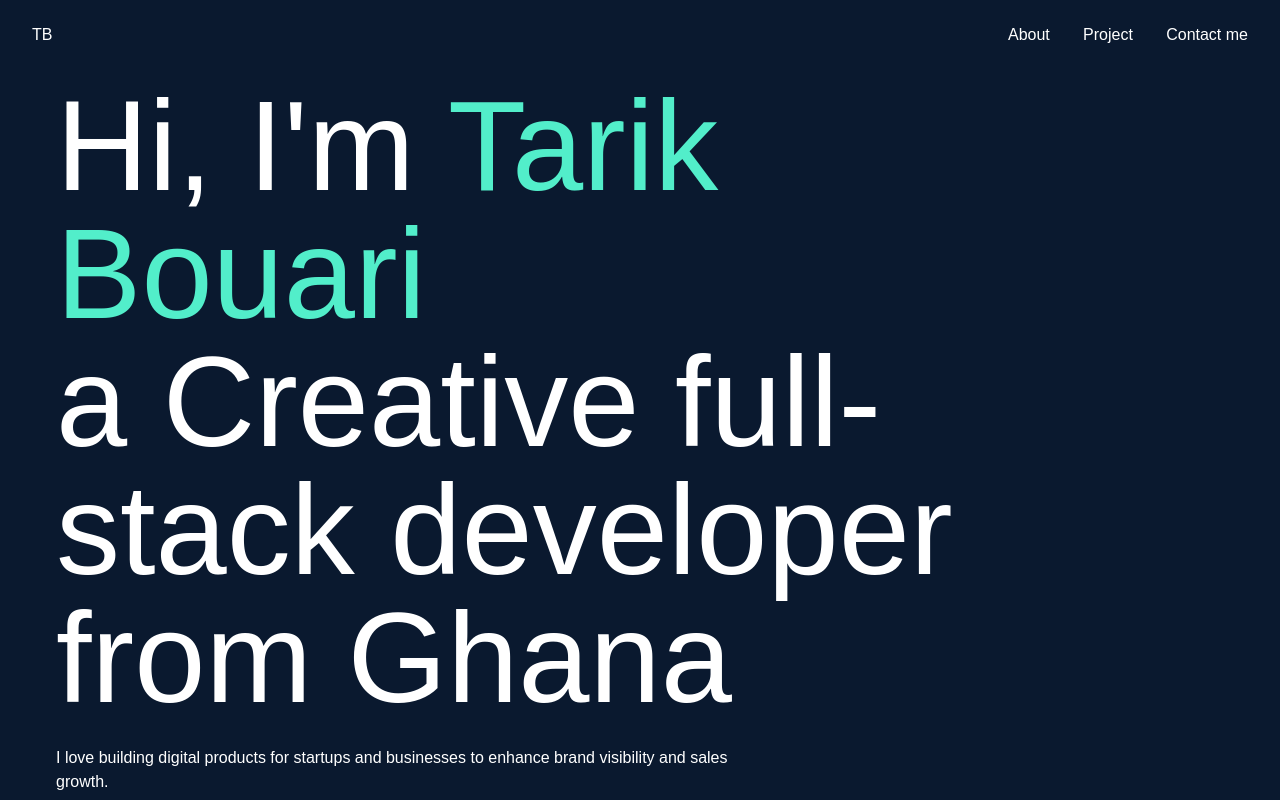
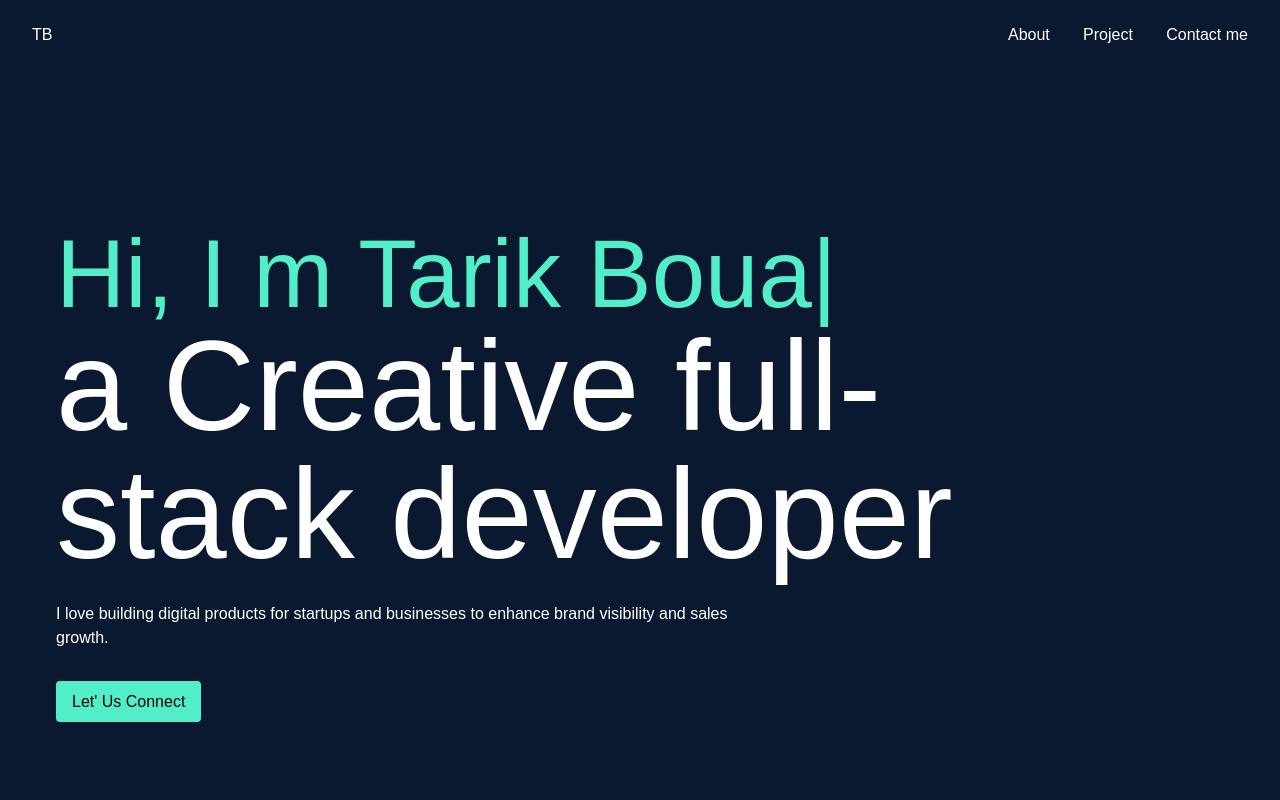
Before and after one commit to tarikbouari/Portfolio, a React (Create React App) app: page / in a window 1280 px wide. Shown: the top 800 px of the page. Built offline with nearby package versions, Linux system fonts and the light colour scheme.

Commit message:
Resize header

```diff
--- a/src/components/Header.js
+++ b/src/components/Header.js
@@ -1,6 +1,7 @@
 /* eslint-disable react/jsx-one-expression-per-line */
 /* eslint-disable react/no-unescaped-entities */
 import React from 'react';
+import { TypeAnimation } from 'react-type-animation';
 import { Link } from 'react-router-dom';
 
 const Header = () => (
@@ -8,12 +9,21 @@ const Header = () => (
     <div className=" mx-auto  container px-6 ">
       <div className=" flex  mx-auto px-8 xl: ">
         <div className="text-white ">
-          <h1 className="text-2xl md:text-3xl lg:text-7xl xl:text-9xl  ">
-            {' '}
-            Hi, I'm
-            <span className="text-[#52eeca] ">  Tarik Bouari</span>
-          </h1>
-          <h2 className="text-2xl lg:text-7xl md:text-3xl  xl:text-9xl  ">  a Creative full-stack developer from Ghana</h2>
+          <h4 className="text-2xl md:text-3xl lg:text-7xl xl:text-8xl text-[#52eeca] ">
+            <TypeAnimation
+              sequence={[
+                // Same substring at the start will only be typed out once, initially
+                'Hi, I m Tarik Bouari',
+                1000, // wait 1s before replacing "Mice" with "Hamsters"
+                '', 1000,
+              ]}
+              wrapper="span"
+              speed={30}
+              style={{ display: 'block' }}
+              repeat={Infinity}
+            />
+          </h4>
+          <h2 className="text-2xl lg:text-7xl md:text-3xl  xl:text-9xl  ">  a Creative full-stack developer </h2>
         </div>
         <div className=" p-4 w-[20%]"> </div>
       </div>
```
